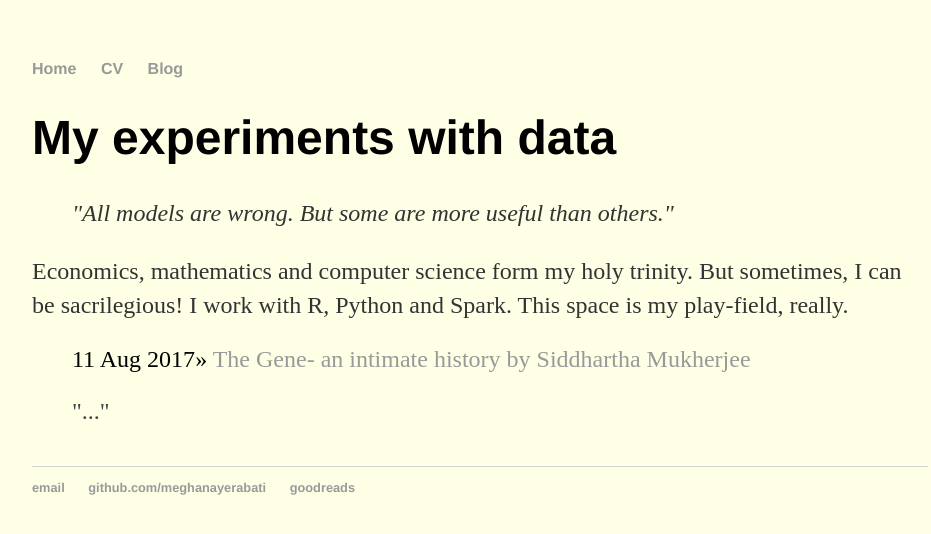
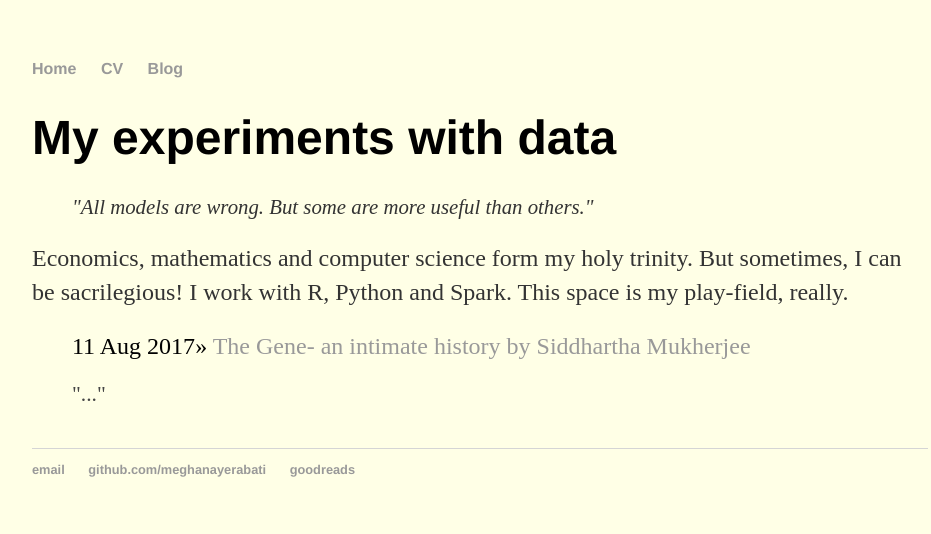
Before and after one commit to myerabati/meghanayerabati.github.io, a Jekyll site: the page built from Projects/index.html, in a window 1280 px wide. Shown: the top 534 px of the page, without its empty margins (160-1091 px from the left). Built offline with Jekyll 4.4.1, drawn with Linux system fonts in a browser that asks for light colours.

Commit message:
Added elements for quotes, date and share

```diff
--- a/css/main.css
+++ b/css/main.css
@@ -4,6 +4,20 @@
     background-color: #ffffe6
 
 }
+p.quotes{
+    font-size: 1.3em;
+    line-height: 1em;
+    color: #333;}
+p.date{
+    font-size: 1em;
+    font-family:'Helvetica', 'Arial', 'Sans-Serif';
+    line-height: 1em;
+    color: #999;
+}
+p.total-time{
+    font-size: 1em;
+    line-height: 1em;
+    color: #333;}
 nav ul, footer ul {
     font-family:'Helvetica', 'Arial', 'Sans-Serif';
     padding: 0px;
@@ -18,6 +32,11 @@
     text-decoration: none;
     color: #999;
 }
+a.share{
+    text-align: center;
+    font-size: 1em;
+    color: #333;
+}
 a:hover {
     text-decoration: underline;
 }
@@ -30,8 +49,14 @@
     line-height: 1.4em;
     color: #333;
 }
+p.posts {
+    font-size: 1em;
+    line-height: 1.4em;
+    color: #333;
+}
+
 ul.posts p{
-    font-size: 1em;
+    font-size: 0.9em;
     line-height: 1.2em;
     color: #444;
 }
```
